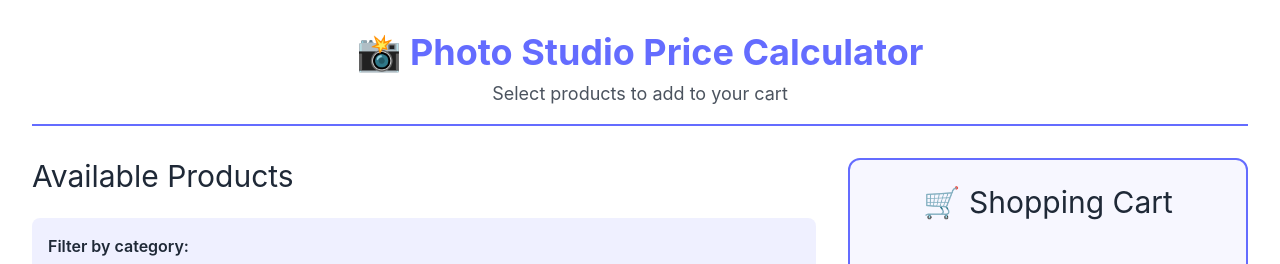
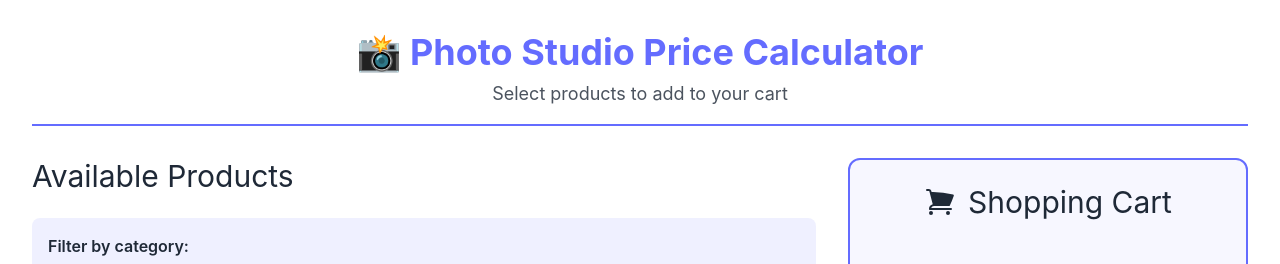
Before and after one commit to kiwi-26/photo-studio-price-calculator, a Vue app: page / in a window 1280 px wide. Shown: the top 264 px of the page. Built offline with nearby package versions, Linux system fonts and the light colour scheme.

Commit message:
heroicons追加、カートを絵文字からアイコンに変更

```diff
--- a/package.json
+++ b/package.json
@@ -9,10 +9,11 @@
     "preview": "vite preview"
   },
   "dependencies": {
-    "vue": "^3.4.21"
+    "@heroicons/vue": "^2.2.0",
+    "vue": "^3.5.22"
   },
   "devDependencies": {
-    "@vitejs/plugin-vue": "^5.0.4",
+    "@vitejs/plugin-vue": "^6.0.1",
     "autoprefixer": "^10.4.0",
     "postcss": "^8.4.0",
     "tailwindcss": "^3.4.0",
--- a/src/components/ShoppingCart.vue
+++ b/src/components/ShoppingCart.vue
@@ -1,6 +1,9 @@
 <template>
   <aside class="sticky top-8 h-fit border-2 border-primary rounded-xl p-6 bg-primary/5">
-    <h2 class="text-3xl mb-6 text-center">🛒 Shopping Cart</h2>
+    <h2 class="text-3xl mb-6 text-center flex items-center justify-center gap-1">
+      <ShoppingCartIcon class="w-8 h-8 mr-2" />
+      <span>Shopping Cart</span>
+    </h2>
 
     <div v-if="cart.length === 0" class="text-center py-8 opacity-60">
       <p>Your cart is empty</p>
@@ -37,6 +40,7 @@
 import { computed } from 'vue'
 import CartItem from './CartItem.vue'
 import CartSummary from './CartSummary.vue'
+import { ShoppingCartIcon } from '@heroicons/vue/24/solid'
 
 // Props
 const props = defineProps({
```
Also changed, not shown: 1 other file (tests, documents, lock files or other folders).
